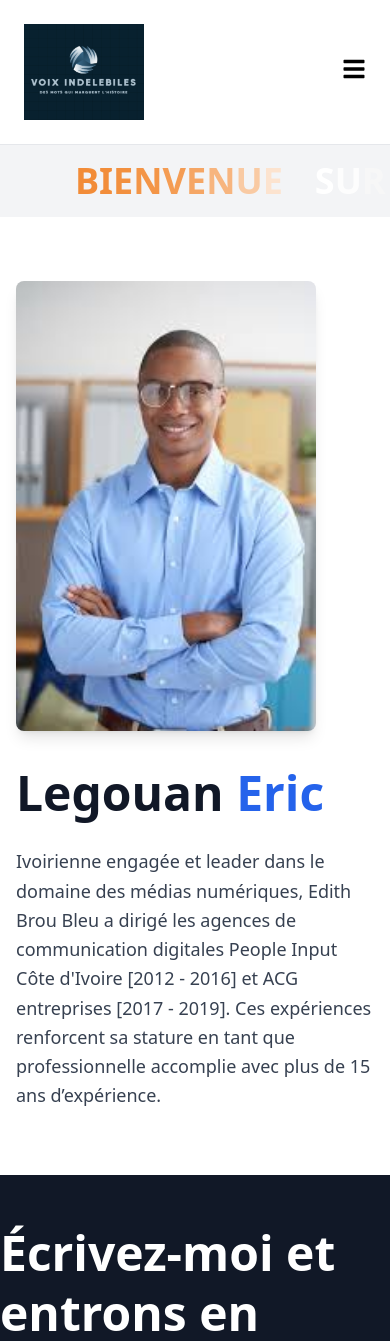
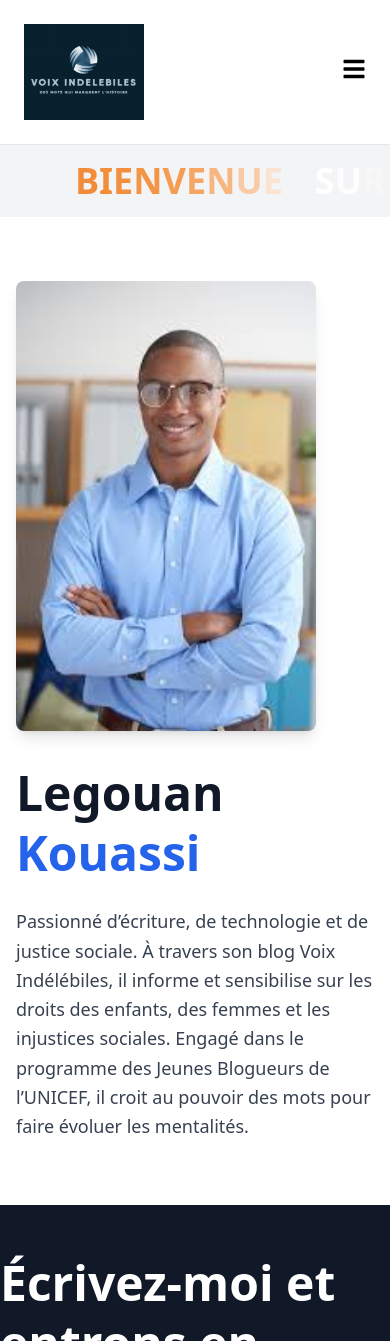
Before and after one commit to skyson-ai/BlogProject, a Next.js app in the folder frontend/: page / in a window 390 px wide. Shown: the top 1341 px of the page. Built offline with nearby package versions, Linux system fonts and the light colour scheme; no server answers.

Commit message:
make adminPage responsive

```diff
--- a/frontend/src/app/about/page.tsx
+++ b/frontend/src/app/about/page.tsx
@@ -20,7 +20,7 @@ export default function AboutPage() {
             <div>
               <h2 className="text-3xl font-semibold text-gray-900 mb-4">Qui suis-je ?</h2>
               <p className="text-lg text-gray-600 leading-relaxed">
-                Je me nomme Kouassi Legouan , un jeune passionné par la technologie, la lecture et l’écriture. Curieux et engagé, j’ai toujours été fasciné par le pouvoir des mots et leur capacité à informer, sensibiliser et éveiller les consciences.
+                Je me nomme Legouan Kouassi, un jeune passionné par la technologie, la lecture et l’écriture. Curieux et engagé, j’ai toujours été fasciné par le pouvoir des mots et leur capacité à informer, sensibiliser et éveiller les consciences.
               </p>
               <p className="text-lg text-gray-600 leading-relaxed mt-4">
                 Aujourd’hui, je fais partie du programme des Jeunes Blogueurs, une initiative en partenariat avec l’UNICEF, qui vise à promouvoir les droits humains, notamment ceux des enfants et des femmes, à travers le numérique et l’expression écrite.
--- a/frontend/src/app/admin/page.tsx
+++ b/frontend/src/app/admin/page.tsx
@@ -101,7 +101,6 @@ export default function AdminDashboard() {
     }
   };
 
-  // Nouvelle fonction pour supprimer un message
   const handleDeleteMessage = async (id: number) => {
     try {
       await api.delete(`/api/contact/${id}`);
@@ -228,9 +227,9 @@ export default function AdminDashboard() {
               {articles.map((article) => (
                 <div
                   key={article.id}
-                  className="border-b pb-4 flex justify-between items-center"
+                  className="border-b pb-4 flex flex-col md:flex-row md:justify-between md:items-center"
                 >
-                  <div>
+                  <div className="mb-4 md:mb-0">
                     <h3 className="text-xl font-semibold">{article.title}</h3>
                     <p className="text-gray-600">{article.category}</p>
                     <p className="text-gray-500 text-sm">
@@ -244,7 +243,7 @@ export default function AdminDashboard() {
                       />
                     )}
                   </div>
-                  <div className="space-x-2">
+                  <div className="flex space-x-2">
                     <button
                       onClick={() => handleEdit(article)}
                       className="bg-yellow-600 text-white px-3 py-1 rounded-lg hover:bg-yellow-700"
@@ -274,9 +273,9 @@ export default function AdminDashboard() {
               {messages.map((message) => (
                 <div
                   key={message.id}
-                  className="border-b pb-4 flex justify-between items-center"
+                  className="border-b pb-4 flex flex-col md:flex-row md:justify-between md:items-center"
                 >
-                  <div>
+                  <div className="mb-4 md:mb-0">
                     <p className="text-gray-700">
                       <span className="font-semibold">Nom :</span> {message.name}
                     </p>
@@ -290,12 +289,14 @@ export default function AdminDashboard() {
                       Envoyé le : {new Date(message.created_at).toLocaleDateString()}
                     </p>
                   </div>
+                  <div className="flex space-x-2">
                     <button
                       onClick={() => handleDeleteMessage(message.id)}
                       className="bg-red-600 text-white px-3 py-1 rounded-lg hover:bg-red-700"
                     >
                       Supprimer
                     </button>
+                  </div>
                 </div>
               ))}
             </div>
--- a/frontend/src/components/Hero.tsx
+++ b/frontend/src/components/Hero.tsx
@@ -21,13 +21,10 @@ const Hero = () => {
             {/* Texte */}
             <div className="text-left">
               <h2 className="text-5xl md:text-6xl font-bold text-gray-900 mb-6 leading-tight">
-             Legouan <span className="text-blue-600">Eric</span>
+             Legouan <span className="text-blue-600">Kouassi</span>
               </h2>
               <p className="text-gray-700 text-lg leading-relaxed">
-                Ivoirienne engagée et leader dans le domaine des médias numériques, Edith Brou Bleu a
-                dirigé les agences de communication digitales People Input Côte d'Ivoire [2012 - 2016]
-                et ACG entreprises [2017 - 2019]. Ces expériences renforcent sa stature en tant que
-                professionnelle accomplie avec plus de 15 ans d’expérience.
+              Passionné d’écriture, de technologie et de justice sociale. À travers son blog Voix Indélébiles, il informe et sensibilise sur les droits des enfants, des femmes et les injustices sociales. Engagé dans le programme des Jeunes Blogueurs de l’UNICEF, il croit au pouvoir des mots pour faire évoluer les mentalités.
               </p>
             </div>
           </div>
```
Lines whose indentation alone changed are shown as unchanged.
